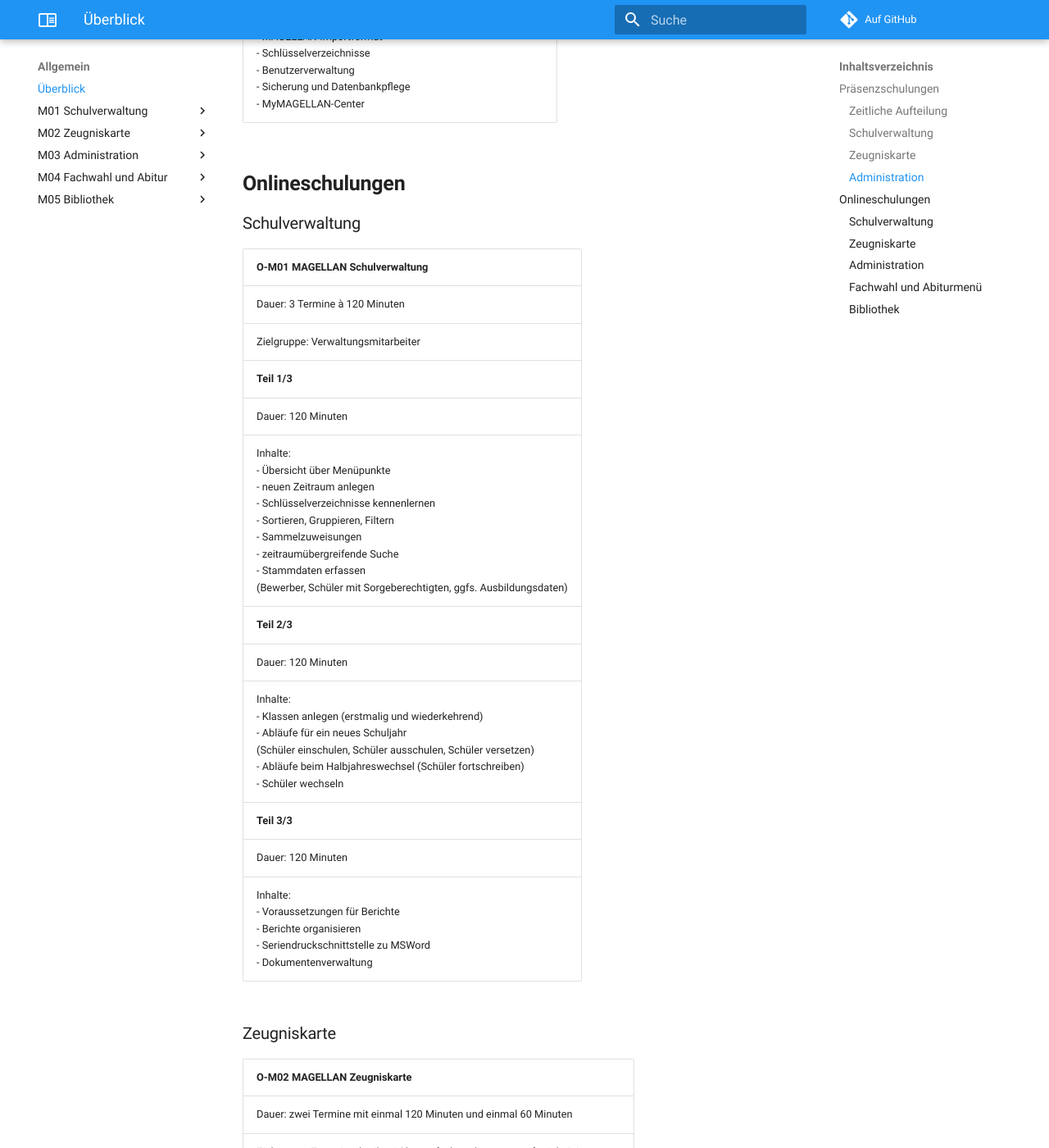
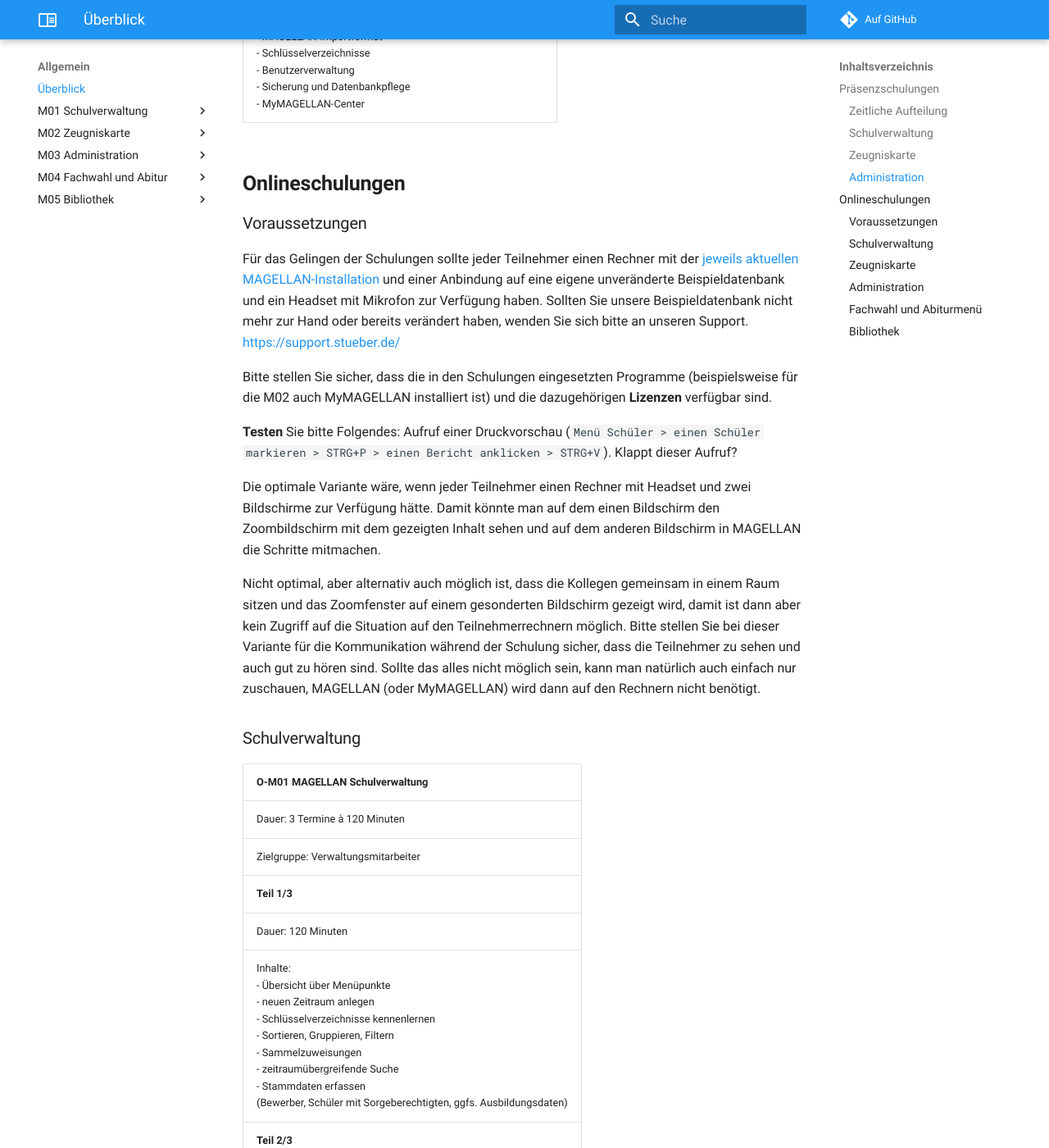
Before and after one commit to stuebersystems/doc.magellan-schulungen.de, an MkDocs documentation site: the page built from docs/index.md, in a window 1280 px wide and 1400 px high, scrolled down 2088 px. Shown: the whole window at 82% size. Built offline with MkDocs 1.6.1 and Material for MkDocs 9.7.7, drawn with Linux system fonts in a browser that asks for light colours; comment, search, counter and statistics services are not loaded.

Commit message:
no message

```diff
--- a/docs/index.md
+++ b/docs/index.md
@@ -48,6 +48,20 @@ Unsere Präsenzschulungen bieten wir bei uns im Hause oder auch bei Ihnen vor Or
 |Inhalte:<br/>- Installation und Updates<br/>- neue Datenbank einrichten<br/>- MAGELLAN-Importformat<br/>- Schlüsselverzeichnisse<br/>- Benutzerverwaltung<br/>- Sicherung und Datenbankpflege<br/>- MyMAGELLAN-Center|
 
 ## **Onlineschulungen**
+
+### Voraussetzungen
+
+Für das Gelingen der Schulungen sollte jeder Teilnehmer einen Rechner mit der [jeweils aktuellen MAGELLAN-Installation](https://magellan.stueber.de/download.php) und einer Anbindung auf eine eigene unveränderte Beispieldatenbank und ein Headset mit Mikrofon zur Verfügung haben.
+Sollten Sie unsere Beispieldatenbank nicht mehr zur Hand oder bereits verändert haben, wenden Sie sich bitte an unseren Support. [https://support.stueber.de/](https://support.stueber.de/)
+
+Bitte stellen Sie sicher, dass die in den Schulungen eingesetzten Programme (beispielsweise für die M02 auch MyMAGELLAN installiert ist) und die dazugehörigen **Lizenzen** verfügbar sind.
+
+**Testen** Sie bitte Folgendes: Aufruf einer Druckvorschau (`Menü Schüler > einen Schüler markieren > STRG+P > einen Bericht anklicken > STRG+V`). Klappt dieser Aufruf?
+
+Die optimale Variante wäre, wenn jeder Teilnehmer einen Rechner mit Headset und zwei Bildschirme zur Verfügung hätte. Damit könnte man auf dem einen Bildschirm den Zoombildschirm mit dem gezeigten Inhalt sehen und auf dem anderen Bildschirm in MAGELLAN die Schritte mitmachen.
+
+Nicht optimal, aber alternativ auch möglich ist, dass die Kollegen gemeinsam in einem Raum sitzen und das Zoomfenster auf einem gesonderten Bildschirm gezeigt wird, damit ist dann aber kein Zugriff auf die Situation auf den Teilnehmerrechnern möglich. Bitte stellen Sie bei dieser Variante für die Kommunikation während der Schulung sicher, dass die Teilnehmer zu sehen und auch gut zu hören sind.
+Sollte das alles nicht möglich sein, kann man natürlich auch einfach nur zuschauen, MAGELLAN (oder MyMAGELLAN) wird dann auf den Rechnern nicht benötigt.
 
 ### Schulverwaltung
 
```
